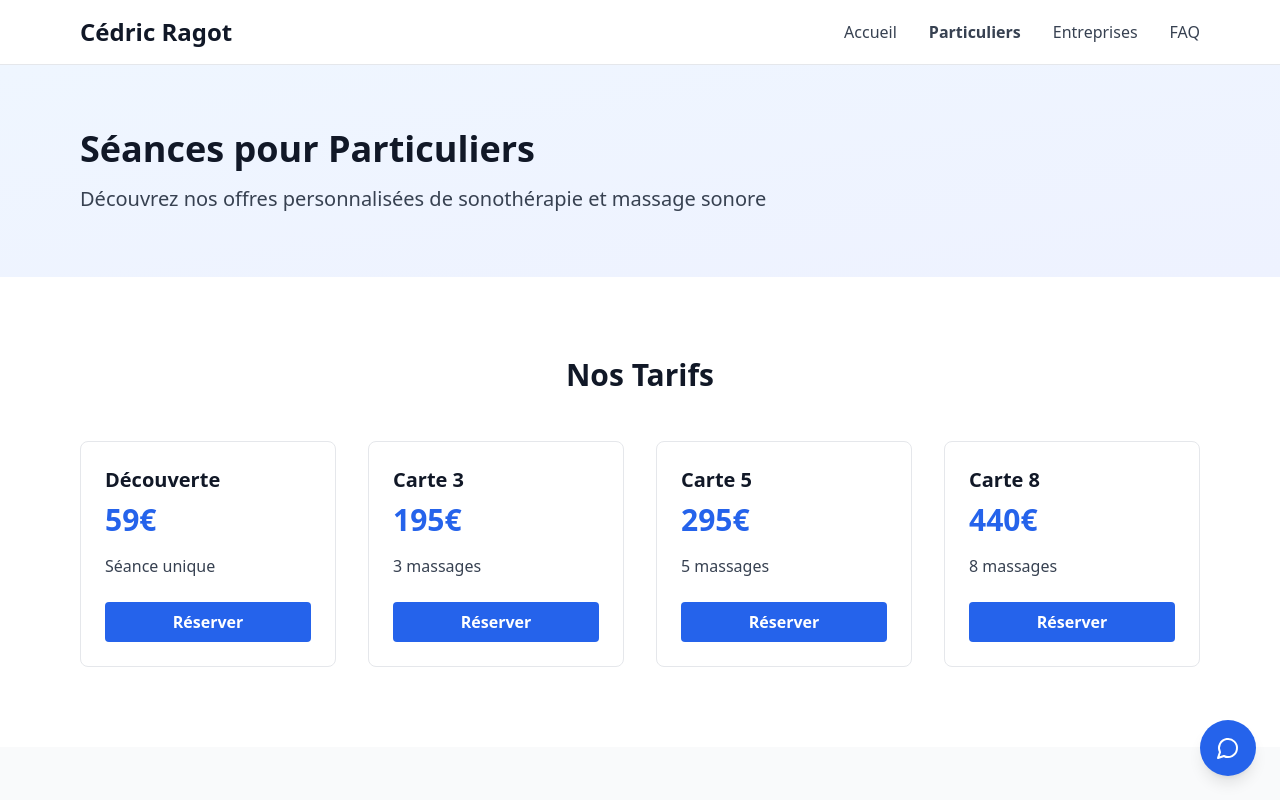
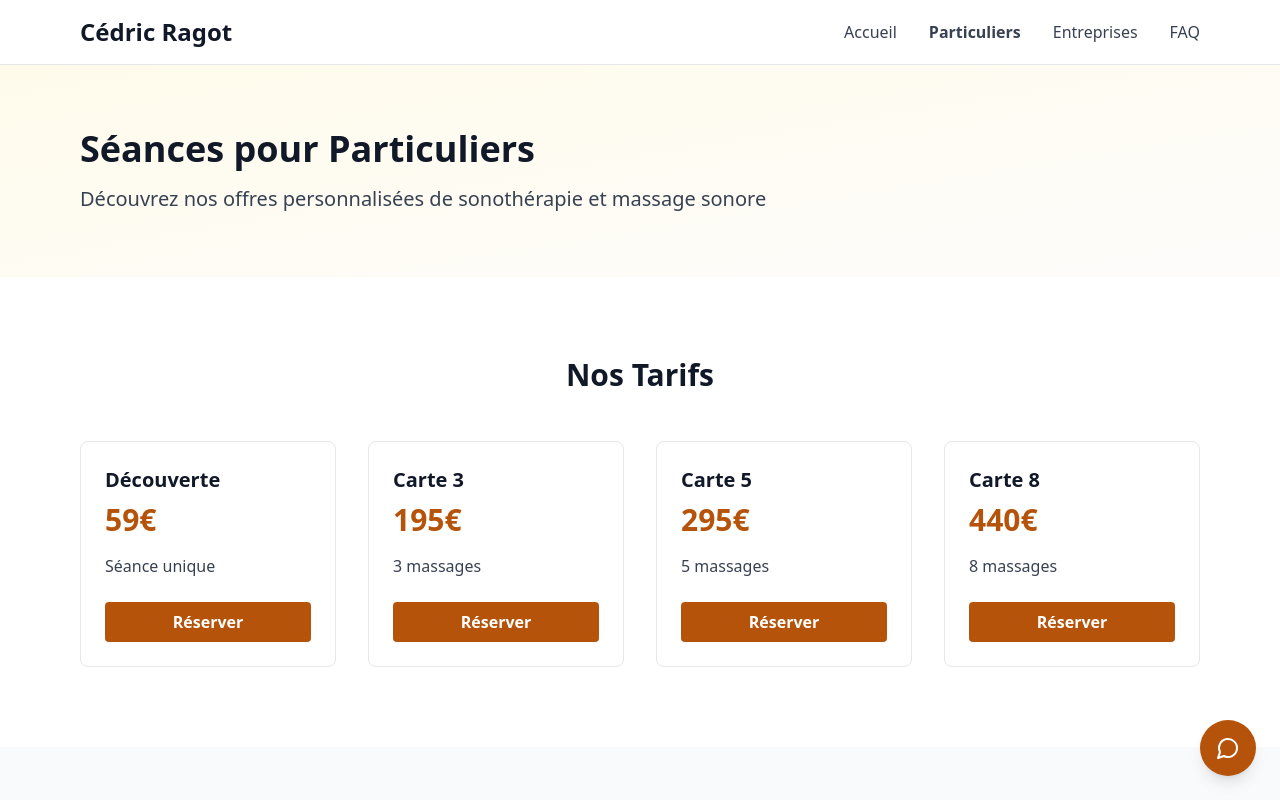
Before and after one commit to cedricragotarttherapie-dotcom/cedric.ragot, a React (Vite) app in the folder client/: page /particuliers in a window 1280 px wide. Shown: the top 800 px of the page. Built offline with nearby package versions, Linux system fonts and the light colour scheme.

Commit message:
fix tailwind config + build

```diff
--- a/client/src/components/ChatBot.tsx
+++ b/client/src/components/ChatBot.tsx
@@ -72,11 +72,11 @@ export default function ChatBot() {
     <div className="fixed bottom-6 right-6 z-40">
       {isOpen ? (
         <div className="bg-white rounded-lg shadow-2xl w-96 h-96 flex flex-col">
-          <div className="bg-blue-600 text-white p-4 rounded-t-lg flex justify-between items-center">
+          <div className="bg-amber-700 text-white p-4 rounded-t-lg flex justify-between items-center">
             <h3 className="font-semibold">Assistant Sonothérapie</h3>
             <button
               onClick={() => setIsOpen(false)}
-              className="hover:bg-blue-700 p-1 rounded transition"
+              className="hover:bg-amber-800 p-1 rounded transition"
             >
               <X size={20} />
             </button>
@@ -96,7 +96,7 @@ export default function ChatBot() {
                 <div
                   className={`max-w-xs px-3 py-2 rounded-lg text-sm ${
                     msg.sender === 'user'
-                      ? 'bg-blue-600 text-white rounded-br-none'
+                      ? 'bg-amber-700 text-white rounded-br-none'
                       : 'bg-gray-200 text-gray-800 rounded-bl-none'
                   }`}
                 >
@@ -120,13 +120,13 @@ export default function ChatBot() {
               value={input}
               onChange={(e) => setInput(e.target.value)}
               placeholder="Votre question..."
-              className="flex-1 border rounded px-3 py-2 text-sm focus:outline-none focus:ring-2 focus:ring-blue-600"
+              className="flex-1 border rounded px-3 py-2 text-sm focus:outline-none focus:ring-2 focus:ring-amber-700"
               disabled={isLoading}
             />
             <button
               type="submit"
               disabled={isLoading || !input.trim()}
-              className="bg-blue-600 text-white p-2 rounded hover:bg-blue-700 disabled:opacity-50 transition"
+              className="bg-amber-700 text-white p-2 rounded hover:bg-amber-800 disabled:opacity-50 transition"
             >
               <Send size={18} />
             </button>
@@ -135,7 +135,7 @@ export default function ChatBot() {
       ) : (
         <button
           onClick={() => setIsOpen(true)}
-          className="bg-blue-600 text-white p-4 rounded-full shadow-lg hover:bg-blue-700 transition transform hover:scale-110"
+          className="bg-amber-700 text-white p-4 rounded-full shadow-lg hover:bg-amber-800 transition transform hover:scale-110"
         >
           <MessageCircle size={24} />
         </button>
--- a/client/src/main.tsx
+++ b/client/src/main.tsx
@@ -7,9 +7,8 @@ import './index.css';
 const rootElement = document.getElementById('root');
 
 if (!rootElement) {
-  throw new Error("Root element not found (#root missing in index.html)");
-}
-
+  console.error("❌ Root element not found (#root missing in index.html)");
+} else {
   ReactDOM.createRoot(rootElement).render(
     <React.StrictMode>
       <BrowserRouter>
@@ -17,3 +16,4 @@ ReactDOM.createRoot(rootElement).render(
       </BrowserRouter>
     </React.StrictMode>
   );
+}
--- a/client/src/pages/Entreprises.tsx
+++ b/client/src/pages/Entreprises.tsx
@@ -9,17 +9,17 @@ export default function Entreprises() {
         <div className="max-w-6xl mx-auto px-4 py-4 flex items-center justify-between">
           <h1 className="text-2xl font-bold text-gray-900">Cédric Ragot</h1>
           <nav className="flex items-center gap-8">
-            <Link to="/" className="text-gray-700 hover:text-blue-600 transition">Accueil</Link>
-            <Link to="/particuliers" className="text-gray-700 hover:text-blue-600 transition">Particuliers</Link>
-            <Link to="/entreprises" className="text-gray-700 hover:text-blue-600 transition font-bold">Entreprises</Link>
-            <Link to="/faq" className="text-gray-700 hover:text-blue-600 transition">FAQ</Link>
+            <Link to="/" className="text-gray-700 hover:text-amber-700 transition">Accueil</Link>
+            <Link to="/particuliers" className="text-gray-700 hover:text-amber-700 transition">Particuliers</Link>
+            <Link to="/entreprises" className="text-gray-700 hover:text-amber-700 transition font-bold">Entreprises</Link>
+            <Link to="/faq" className="text-gray-700 hover:text-amber-700 transition">FAQ</Link>
           </nav>
         </div>
       </header>
 
       <main className="flex-1">
         {/* Hero */}
-        <section className="bg-gradient-to-br from-blue-50 to-indigo-50 py-16">
+        <section className="bg-gradient-to-br from-amber-50 to-brown-50 py-16">
           <div className="max-w-6xl mx-auto px-4">
             <h2 className="text-4xl font-bold text-gray-900 mb-4">Sonothérapie pour Entreprises</h2>
             <p className="text-xl text-gray-700">Améliorez le bien-être et la productivité de vos équipes</p>
@@ -38,7 +38,7 @@ export default function Entreprises() {
                 { title: 'Coaching', desc: 'Accompagnement personnalisé' },
               ].map((service, i) => (
                 <div key={i} className="p-8 border border-gray-200 rounded-lg hover:shadow-lg transition">
-                  <Briefcase className="text-blue-600 mb-4" size={32} />
+                  <Briefcase className="text-amber-700 mb-4" size={32} />
                   <h4 className="text-xl font-bold text-gray-900 mb-4">{service.title}</h4>
                   <p className="text-gray-700">{service.desc}</p>
                 </div>
@@ -48,11 +48,11 @@ export default function Entreprises() {
         </section>
 
         {/* CTA */}
-        <section className="py-20 bg-blue-600 text-white">
+        <section className="py-20 bg-amber-700 text-white">
           <div className="max-w-2xl mx-auto px-4 text-center">
             <h3 className="text-3xl font-bold mb-6">Intéressé par nos services?</h3>
             <p className="text-lg mb-8">Contactez-nous pour une proposition personnalisée</p>
-            <button className="bg-white text-blue-600 px-8 py-3 rounded font-semibold hover:bg-gray-100 transition">
+            <button className="bg-white text-amber-700 px-8 py-3 rounded font-semibold hover:bg-gray-100 transition">
               Demander un devis
             </button>
           </div>
--- a/client/src/pages/FAQ.tsx
+++ b/client/src/pages/FAQ.tsx
@@ -20,17 +20,17 @@ export default function FAQ() {
         <div className="max-w-6xl mx-auto px-4 py-4 flex items-center justify-between">
           <h1 className="text-2xl font-bold text-gray-900">Cédric Ragot</h1>
           <nav className="flex items-center gap-8">
-            <Link to="/" className="text-gray-700 hover:text-blue-600 transition">Accueil</Link>
-            <Link to="/particuliers" className="text-gray-700 hover:text-blue-600 transition">Particuliers</Link>
-            <Link to="/entreprises" className="text-gray-700 hover:text-blue-600 transition">Entreprises</Link>
-            <Link to="/faq" className="text-gray-700 hover:text-blue-600 transition font-bold">FAQ</Link>
+            <Link to="/" className="text-gray-700 hover:text-amber-700 transition">Accueil</Link>
+            <Link to="/particuliers" className="text-gray-700 hover:text-amber-700 transition">Particuliers</Link>
+            <Link to="/entreprises" className="text-gray-700 hover:text-amber-700 transition">Entreprises</Link>
+            <Link to="/faq" className="text-gray-700 hover:text-amber-700 transition font-bold">FAQ</Link>
           </nav>
         </div>
       </header>
 
       <main className="flex-1">
         {/* Hero */}
-        <section className="bg-gradient-to-br from-blue-50 to-indigo-50 py-16">
+        <section className="bg-gradient-to-br from-amber-50 to-brown-50 py-16">
           <div className="max-w-6xl mx-auto px-4">
             <h2 className="text-4xl font-bold text-gray-900 mb-4">Questions Fréquentes</h2>
             <p className="text-xl text-gray-700">Trouvez les réponses à vos questions</p>
@@ -79,7 +79,7 @@ export default function FAQ() {
                 <label className="block text-sm font-semibold text-gray-900 mb-2">Message</label>
                 <textarea className="w-full border border-gray-300 rounded px-4 py-2 h-32" required></textarea>
               </div>
-              <button type="submit" className="w-full bg-blue-600 text-white py-3 rounded font-semibold hover:bg-blue-700 transition">
+              <button type="submit" className="w-full bg-amber-700 text-white py-3 rounded font-semibold hover:bg-amber-800 transition">
                 Envoyer
               </button>
             </form>
--- a/client/src/pages/Particuliers.tsx
+++ b/client/src/pages/Particuliers.tsx
@@ -9,17 +9,17 @@ export default function Particuliers() {
         <div className="max-w-6xl mx-auto px-4 py-4 flex items-center justify-between">
           <h1 className="text-2xl font-bold text-gray-900">Cédric Ragot</h1>
           <nav className="flex items-center gap-8">
-            <Link to="/" className="text-gray-700 hover:text-blue-600 transition">Accueil</Link>
-            <Link to="/particuliers" className="text-gray-700 hover:text-blue-600 transition font-bold">Particuliers</Link>
-            <Link to="/entreprises" className="text-gray-700 hover:text-blue-600 transition">Entreprises</Link>
-            <Link to="/faq" className="text-gray-700 hover:text-blue-600 transition">FAQ</Link>
+            <Link to="/" className="text-gray-700 hover:text-amber-700 transition">Accueil</Link>
+            <Link to="/particuliers" className="text-gray-700 hover:text-amber-700 transition font-bold">Particuliers</Link>
+            <Link to="/entreprises" className="text-gray-700 hover:text-amber-700 transition">Entreprises</Link>
+            <Link to="/faq" className="text-gray-700 hover:text-amber-700 transition">FAQ</Link>
           </nav>
         </div>
       </header>
 
       <main className="flex-1">
         {/* Hero */}
-        <section className="bg-gradient-to-br from-blue-50 to-indigo-50 py-16">
+        <section className="bg-gradient-to-br from-amber-50 to-brown-50 py-16">
           <div className="max-w-6xl mx-auto px-4">
             <h2 className="text-4xl font-bold text-gray-900 mb-4">Séances pour Particuliers</h2>
             <p className="text-xl text-gray-700">Découvrez nos offres personnalisées de sonothérapie et massage sonore</p>
@@ -39,9 +39,9 @@ export default function Particuliers() {
               ].map((plan, i) => (
                 <div key={i} className="p-6 border border-gray-200 rounded-lg hover:shadow-lg transition">
                   <h4 className="text-xl font-bold text-gray-900 mb-2">{plan.name}</h4>
-                  <p className="text-3xl font-bold text-blue-600 mb-4">{plan.price}</p>
+                  <p className="text-3xl font-bold text-amber-700 mb-4">{plan.price}</p>
                   <p className="text-gray-700 mb-6">{plan.desc}</p>
-                  <button className="w-full bg-blue-600 text-white py-2 rounded hover:bg-blue-700 transition font-semibold">
+                  <button className="w-full bg-amber-700 text-white py-2 rounded hover:bg-amber-800 transition font-semibold">
                     Réserver
                   </button>
                 </div>
--- a/client/tailwind.config.js
+++ b/client/tailwind.config.js
@@ -2,49 +2,49 @@
 export default {
   content: [
     "./index.html",
+    "./client/index.html",
+    "./client/src/**/*.{js,ts,jsx,tsx}",
     "./src/**/*.{js,ts,jsx,tsx}",
   ],
+
   theme: {
     extend: {
       colors: {
-        // Base
-        background: "#ffffff",
+        // 🎯 BASE
+        background: "#fdfcfb",
         foreground: "#1f2937",
 
-        // Branding (sonothérapie = chaleureux + apaisant)
-        accent: {
-          DEFAULT: "#c08457",
-          light: "#e6c3a3",
-          dark: "#9a6a43",
+        // 🎯 BRAND PRINCIPAL
+        primary: {
+          DEFAULT: "#6b7c6f",
+          light: "#a8b5a2",
+          dark: "#4f5d52",
         },
 
-        // UI
-        card: "#f8f5f2",
+        // 🎯 ACCENT (bois / naturel)
+        accent: {
+          DEFAULT: "#c4a484",
+          light: "#e6d5c3",
+          dark: "#9a7c5f",
+        },
+
+        // 🎯 UI
+        card: "#f8f6f3",
         border: "#e5e7eb",
+        muted: "#6b7280",
 
-        // Sections
-        secondary: "#f3f4f6",
-
-        // États
-        muted: "#6b7280",
-        success: "#16a34a",
-        error: "#dc2626",
+        // ✅ AJOUT IMPORTANT (évite erreurs Tailwind)
+        white: "#ffffff",
+        black: "#000000",
       },
 
       fontFamily: {
-        sans: [
-          "Inter",
-          "ui-sans-serif",
-          "system-ui",
-          "-apple-system",
-          "Segoe UI",
-          "Roboto",
-        ],
+        sans: ["Inter", "ui-sans-serif", "system-ui"],
         serif: ["Lora", "serif"],
       },
 
       boxShadow: {
-        soft: "0 4px 20px rgba(0,0,0,0.05)",
+        soft: "0 6px 30px rgba(0,0,0,0.06)",
       },
 
       borderRadius: {
@@ -53,5 +53,6 @@ export default {
       },
     },
   },
+
   plugins: [],
 };
```
Also changed, not shown: client/src/pages/Home.tsx (+11 -12 lines). Lines whose indentation alone changed are shown as unchanged.
